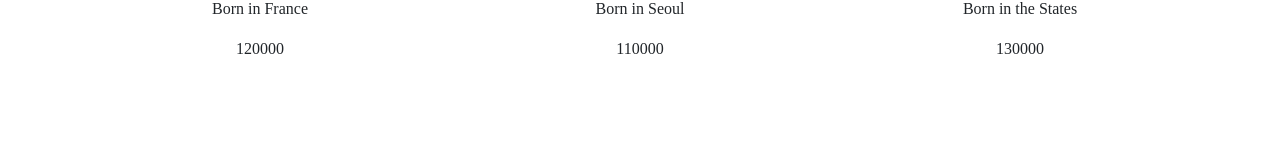
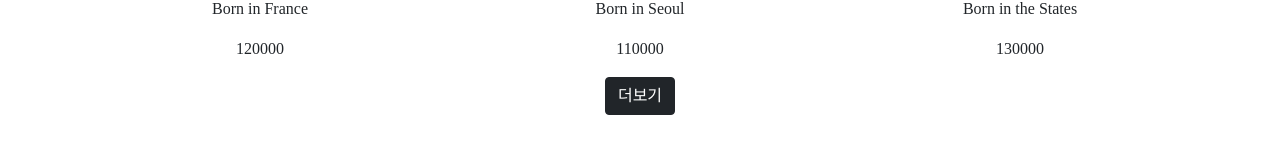
Before and after one commit to joohyeson/React_CodingApple, a React (Create React App) app in the folder shop/: page / in a window 1280 px wide. Shown: the part 609-762 px from the top of the page. Built offline with nearby package versions, Linux system fonts and the light colour scheme.

Commit message:
Part 2 - 12강 리액트에서의 Ajax 요청방법 & Ajax는 무엇인가

```diff
--- a/shop/package.json
+++ b/shop/package.json
@@ -6,6 +6,7 @@
     "@testing-library/jest-dom": "^5.14.1",
     "@testing-library/react": "^11.2.7",
     "@testing-library/user-event": "^12.8.3",
+    "axios": "^0.21.1",
     "bootstrap": "^5.0.2",
     "node-sass": "^6.0.1",
     "react": "^17.0.2",
--- a/shop/src/App.js
+++ b/shop/src/App.js
@@ -6,7 +6,8 @@ import shoesInfo from './data.js'
 
 import { Link, Route, Switch, useHistory } from 'react-router-dom';
 import Detail from './Detail';
-import QnA from './QnA'
+import QnA from './QnA';
+import axios from 'axios';
 
 function App() {
 
@@ -51,6 +52,17 @@ function App() {
               })
             }
           </div>
+          <div>
+            <Button variant="dark" onClick={() => {
+              axios.get('https://codingapple1.github.io/shop/data2.json')
+                .then(() => {
+
+                })
+                .catch(() => {
+
+                })
+            }}>더보기</Button>{' '}
+          </div>
         </div>
       </Route>
 
--- a/shop/src/Detail.js
+++ b/shop/src/Detail.js
@@ -55,7 +55,6 @@ function Detail(props) {
                     }}>뒤로가기</button>
                 </div>
             </div>
-
         </div>
     )
 }
```
Also changed, not shown: 2 other files (tests, documents, lock files or other folders).
